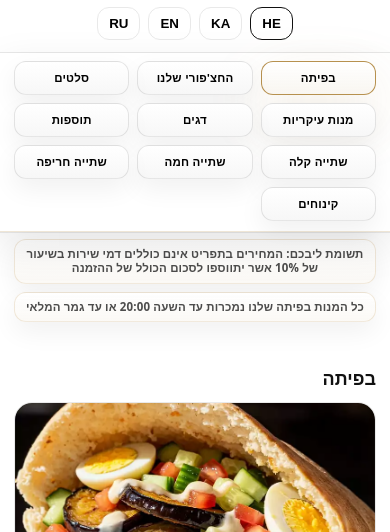
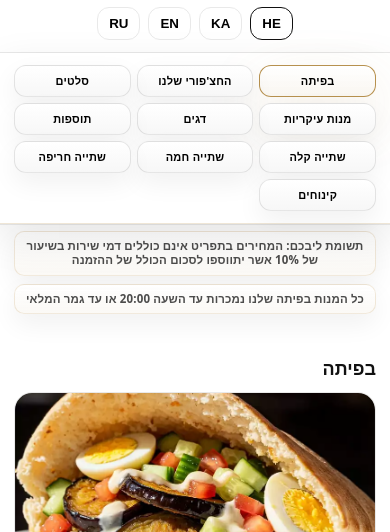
Before and after one commit to itayefraim8/jerusalemhouseplus-menu, a plain HTML site: page index.html in a window 390 px wide. Shown: the part 229-761 px from the top of the page. Drawn offline with Linux system fonts and the light colour scheme.

Commit message:
Update styles.css

```diff
--- a/styles.css
+++ b/styles.css
@@ -883,3 +883,48 @@ img{max-width:100%;display:block}
     text-overflow:ellipsis;
   }
 }
+/* =========================
+   MOBILE NAV COMPACT MODE
+   ========================= */
+@media (max-width: 560px){
+
+  /* NAV wrapper */
+  .categories{
+    padding: 6px 0 !important;
+  }
+
+  .categories__inner{
+    gap:6px !important;
+    padding: 6px 0 !important;
+    grid-template-columns: repeat(3, 1fr) !important;
+  }
+
+  /* Category buttons */
+  .catPill{
+    height:32px !important;
+    padding:4px 6px !important;
+    font-size:11px !important;
+    line-height:1.1 !important;
+    font-weight:800 !important;
+
+    width:auto !important;        /* קריטי */
+    display:flex !important;
+    align-items:center;
+    justify-content:center;
+
+    white-space:nowrap;
+    overflow:hidden;
+    text-overflow:ellipsis;
+  }
+
+  /* Notices – slimmer */
+  .notices{
+    padding:6px 0 !important;
+  }
+
+  .notice{
+    font-size:11.5px !important;
+    padding:7px 8px !important;
+    border-radius:10px !important;
+  }
+}
```
